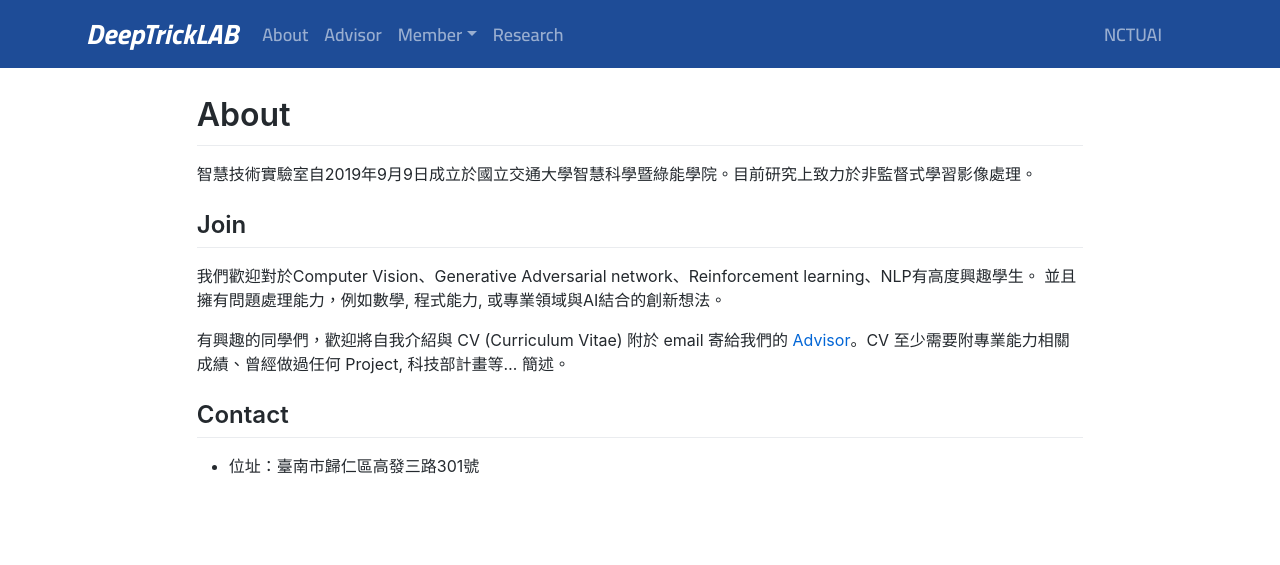
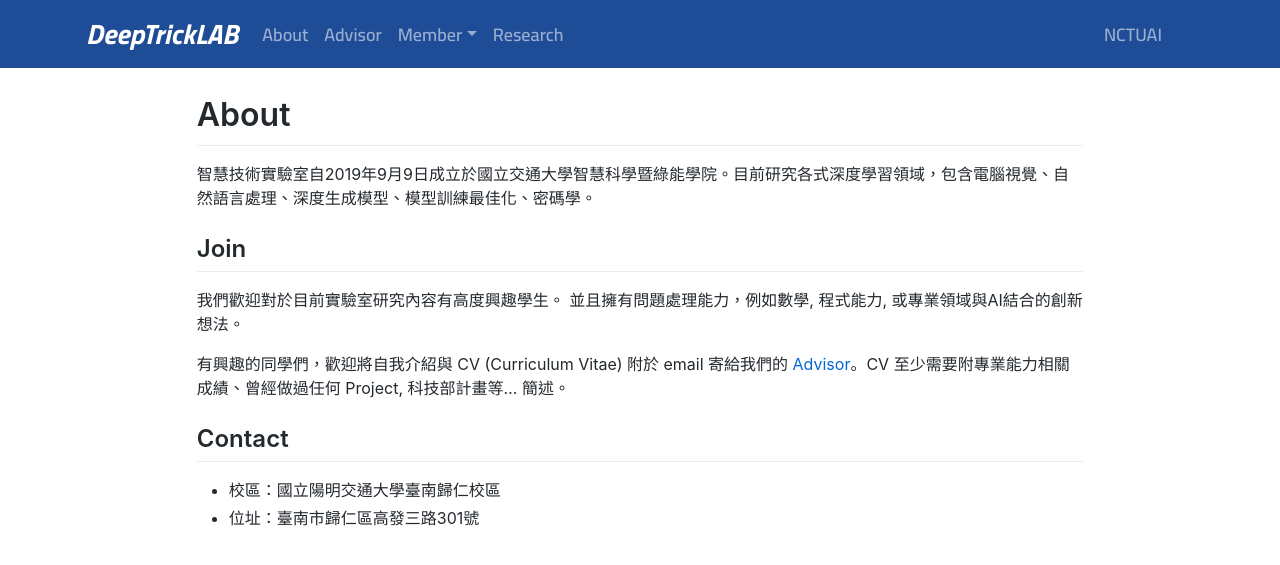
Before and after one commit to DeepTrickLab/deeptricklab.github.io, a Jekyll site: the page built from about.html, in a window 1280 px wide. Shown: the top 565 px of the page. Built offline with Jekyll 4.4.1, drawn with Linux system fonts in a browser that asks for light colours.

Commit message:
Update to NYCU info.

```diff
--- a/_layouts/cover_default.html
+++ b/_layouts/cover_default.html
@@ -3,7 +3,7 @@
     <meta name="author" content="Ching-Yu Chang">
     <meta name="viewport" content="width=device-width, initial-scale=1">
     <meta name="description" content="">
-    <meta name="keywords" content="魏澤人,Tzer-Jen Wei,交大,AI學院,智慧科學暨綠能學院,台南校區">
+    <meta name="keywords" content="魏澤人,Tzer-Jen Wei,交大,陽明交大,AI學院,智慧科學暨綠能學院,台南校區,臺南歸仁校區">
     <title>DeepTrickLAB</title>
 
     <link rel="stylesheet" href="{{ '/assets/css/bootstrap.min.css' | relative_url }}">
@@ -57,7 +57,7 @@
             <div class="row g-0">
               <div class="col-xs-6 col-sm-6 height-1-3 bgi-parent"><a href="{{ './research' | relative_url }}"><div data-text="Research" class="research-col bgi-setup img-hover-zoom--colorize col-feature-text"></div></a></div>
               <div class="col-xs-6 col-sm-6 height-1-3 bgi-parent">
-                  <a href="https://ai.nctu.edu.tw/"><div data-text="NCTUAI" class="college-col bgi-setup img-hover-zoom--colorize col-feature-text"></div></a>
+                  <a href="https://ai.nycu.edu.tw/"><div data-text="NYCUAI" class="college-col bgi-setup img-hover-zoom--colorize col-feature-text"></div></a>
               </div>
             </div>
           </div>
--- a/about.html
+++ b/about.html
@@ -3,13 +3,14 @@ layout: feature_md
 title: About
 ---
 # About
-智慧技術實驗室自2019年9月9日成立於國立交通大學智慧科學暨綠能學院。目前研究上致力於非監督式學習影像處理。
+智慧技術實驗室自2019年9月9日成立於國立交通大學智慧科學暨綠能學院。目前研究各式深度學習領域，包含電腦視覺、自然語言處理、深度生成模型、模型訓練最佳化、密碼學。
 
 ## Join
-我們歡迎對於Computer Vision、Generative Adversarial network、Reinforcement learning、NLP有高度興趣學生。
+我們歡迎對於目前實驗室研究內容有高度興趣學生。
 並且擁有問題處理能力，例如數學, 程式能力, 或專業領域與AI結合的創新想法。
 
 有興趣的同學們，歡迎將自我介紹與 CV (Curriculum Vitae) 附於 email 寄給我們的 [Advisor](mailto:tjw@nctu.edu.tw)。CV 至少需要附專業能力相關成績、曾經做過任何 Project, 科技部計畫等... 簡述。
 
 ## Contact
+* 校區：國立陽明交通大學臺南歸仁校區
 * 位址：臺南市歸仁區高發三路301號
```
Also changed, not shown: advisor.html (+11 -8 lines).
